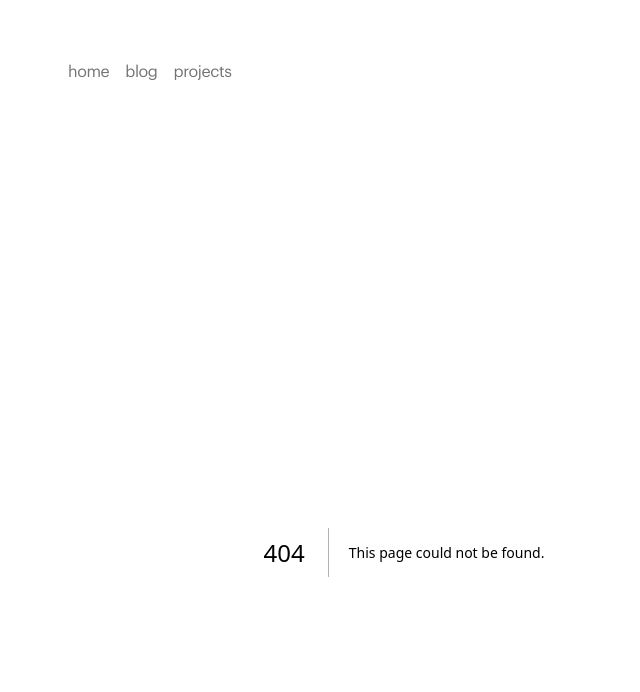
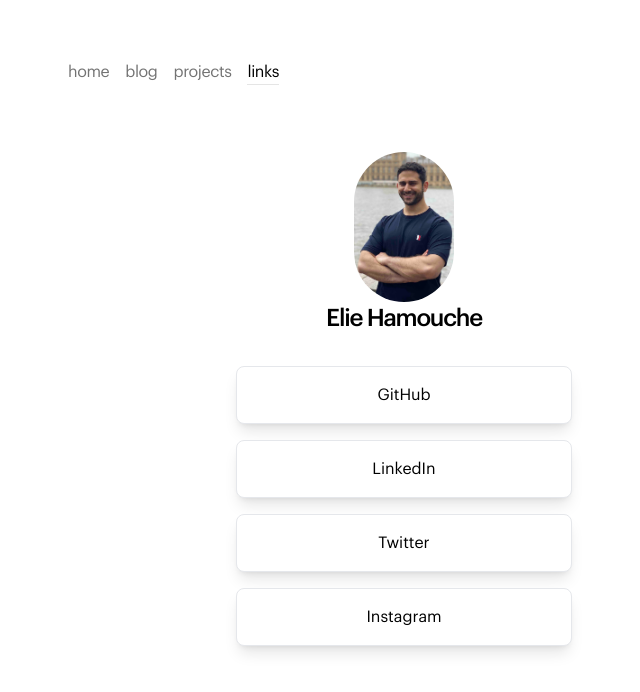
Before and after one commit to elie-h/eliehamouche.com, a Next.js app: page /links in a window 1280 px wide. Before the commit this address had no page. Shown: the top 692 px of the page, without its empty margins (236-876 px from the left). Built offline with nearby package versions, Linux system fonts and the light colour scheme.

Commit message:
added linktree

```diff
--- a/app/components/sidebar.tsx
+++ b/app/components/sidebar.tsx
@@ -1,26 +1,29 @@
-'use client';
+"use client";
 
-import clsx from 'clsx';
-import { usePathname } from 'next/navigation';
-import Link from 'next/link';
-import { LayoutGroup, motion } from 'framer-motion';
+import clsx from "clsx";
+import { usePathname } from "next/navigation";
+import Link from "next/link";
+import { LayoutGroup, motion } from "framer-motion";
 
 const navItems = {
-  '/': {
-    name: 'home',
+  "/": {
+    name: "home",
   },
-  '/blog': {
-    name: 'blog',
+  "/blog": {
+    name: "blog",
   },
-  '/projects': {
-    name: 'projects',
+  "/projects": {
+    name: "projects",
+  },
+  "/links": {
+    name: "links",
   },
 };
 
 export default function Navbar() {
-  let pathname = usePathname() || '/';
-  if (pathname.includes('/blog/')) {
-    pathname = '/blog';
+  let pathname = usePathname() || "/";
+  if (pathname.includes("/blog/")) {
+    pathname = "/blog";
   }
 
   return (
@@ -39,9 +42,9 @@
                     key={path}
                     href={path}
                     className={clsx(
-                      'transition-all hover:text-neutral-800 dark:hover:text-neutral-200 flex align-middle',
+                      "transition-all hover:text-neutral-800 dark:hover:text-neutral-200 flex align-middle",
                       {
-                        'text-neutral-500': !isActive,
+                        "text-neutral-500": !isActive,
                       }
                     )}
                   >
@@ -52,7 +55,7 @@
                           className="absolute h-[1px] top-7 mx-2 inset-0 bg-neutral-200 dark:bg-neutral-800 z-[-1] dark:bg-gradient-to-r from-transparent to-neutral-900"
                           layoutId="sidebar"
                           transition={{
-                            type: 'spring',
+                            type: "spring",
                             stiffness: 350,
                             damping: 30,
                           }}
--- /dev/null
+++ b/app/links/page.tsx
@@ -0,0 +1,53 @@
+import Image from "next/image";
+import avatar from "app/avatar.jpg";
+
+// Dummy links data
+const links = [
+  {
+    title: "GitHub",
+    url: "https://github.com/elie-h",
+  },
+  {
+    title: "LinkedIn",
+    url: "https://linkedin.com/in/ehamouche",
+  },
+  {
+    title: "Twitter",
+    url: "https://twitter.com/thehamouche",
+  },
+  {
+    title: "Instagram",
+    url: "https://instagram.com/elie.hamouche",
+  },
+];
+
+export default function LinksPage() {
+  return (
+    <section className="px-4 sm:px-0 text-center">
+      <div>
+        <Image
+          src={avatar}
+          alt="Avatar"
+          className="mx-auto rounded-full object-cover"
+          width={100}
+          height={50}
+        />
+      </div>
+      <h1 className="font-bold text-2xl mb-8 tracking-tighter">
+        Elie Hamouche
+      </h1>
+
+      <div className="flex flex-col items-center">
+        {links.map((link, index) => (
+          <a
+            key={index}
+            href={link.url}
+            className="block mb-4 p-4 rounded-lg text-center w-full sm:w-1/2 shadow-lg bg-white border border-gray-200 hover:bg-gray-100 transition-colors"
+          >
+            {link.title}
+          </a>
+        ))}
+      </div>
+    </section>
+  );
+}
--- a/app/page.tsx
+++ b/app/page.tsx
@@ -30,9 +30,9 @@
 
       <section className="prose prose-neutral dark:prose-invert md:text-lg sm:text-base mb-8">
         <p>
-          While my primary focus is Backend Development and Data Engineering, I
-          enjoy diversifying my skills with some Frontend work from time to
-          time.
+          My primary focus and specialisation is Backend Development and Data
+          Engineering, Although I do enjoy working on webapplications and UX
+          from occasionally.
         </p>
       </section>
 
```
Also changed, not shown: content/hello.mdx (+4 -4 lines).
